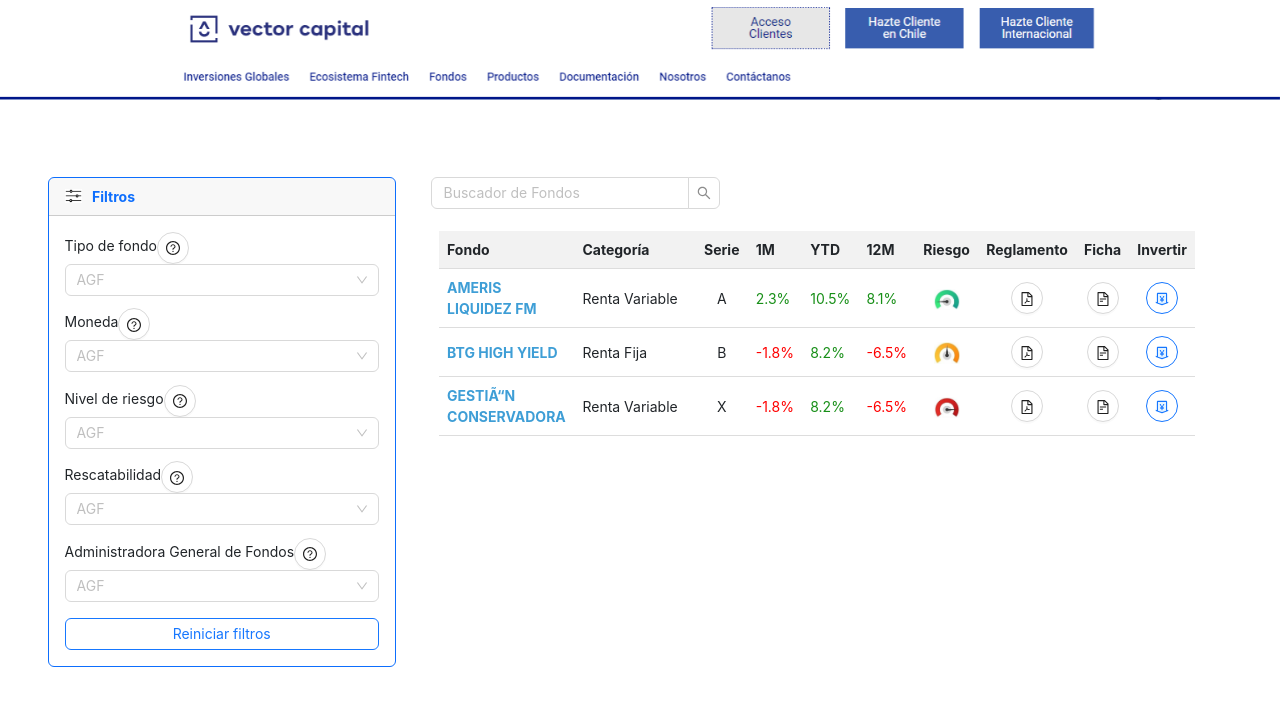
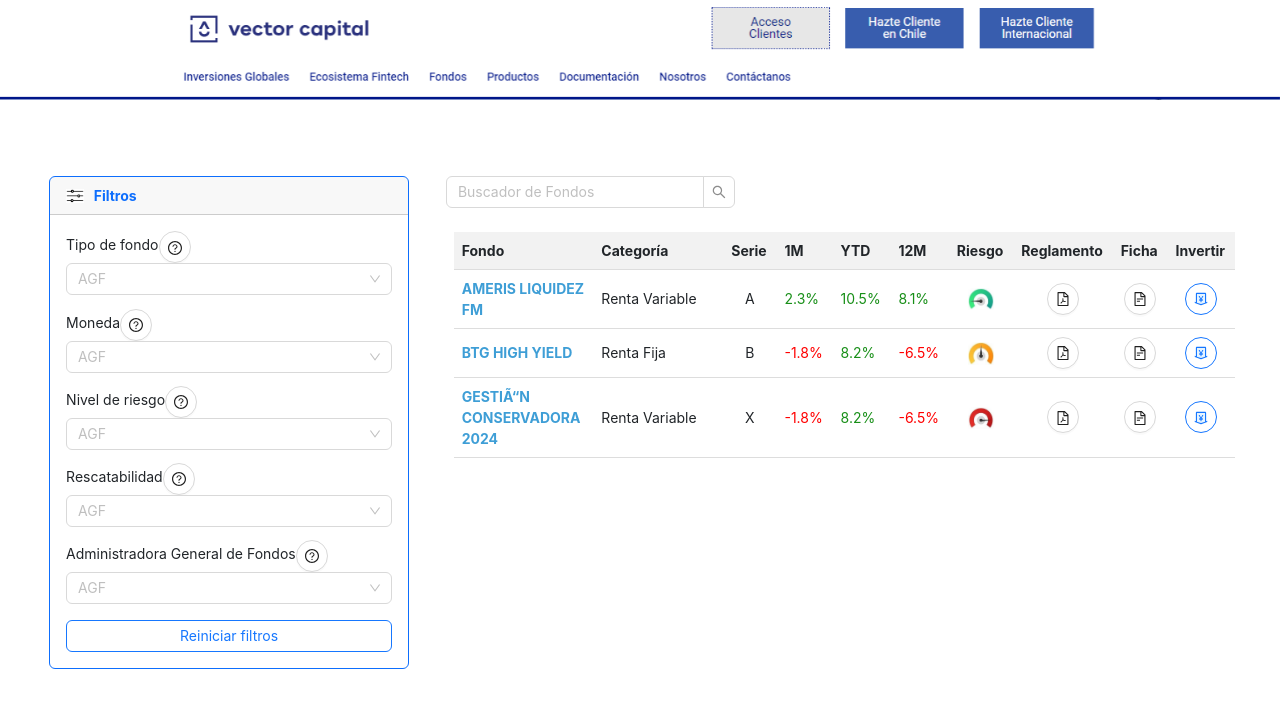
Before and after one commit to PracticanteComercial/FFMM-frontend, a React (Vite) app in the folder frontend/: page / in a window 1280 px wide. Shown: the top 708 px of the page. Built offline with nearby package versions, Linux system fonts and the light colour scheme.

Commit message:
style: mini change

```diff
--- a/frontend/src/CSS/ListaFondos.css
+++ b/frontend/src/CSS/ListaFondos.css
@@ -2,7 +2,6 @@
   width: 100%;
   border-collapse: collapse;
 }
-
 
 th,
 td {
@@ -29,7 +28,6 @@
   width: 16%;
 }
 
-
 td:nth-child(2) {
   width: 16%;
 }
@@ -55,12 +53,10 @@
   height: auto;
 }
 
-
 td:nth-child(3),
 td:nth-child(7),
 td:nth-child(8),
 td:nth-child(9),
 td:nth-child(10) {
   text-align: center;
-  /* Centro para las columnas "Reglamento", "Ficha" e "Invertir" */
 }
--- a/frontend/src/FondosMutuosPage.jsx
+++ b/frontend/src/FondosMutuosPage.jsx
@@ -57,7 +57,7 @@
         },
         {
             id: 3,
-            nombre: 'GESTIÃ“N CONSERVADORA',
+            nombre: 'GESTIÃ“N CONSERVADORA 2024',
             categoria: 'Renta Variable',
             administradora: 'Admin 3',
             tipoMoneda: 'CLP',
```
